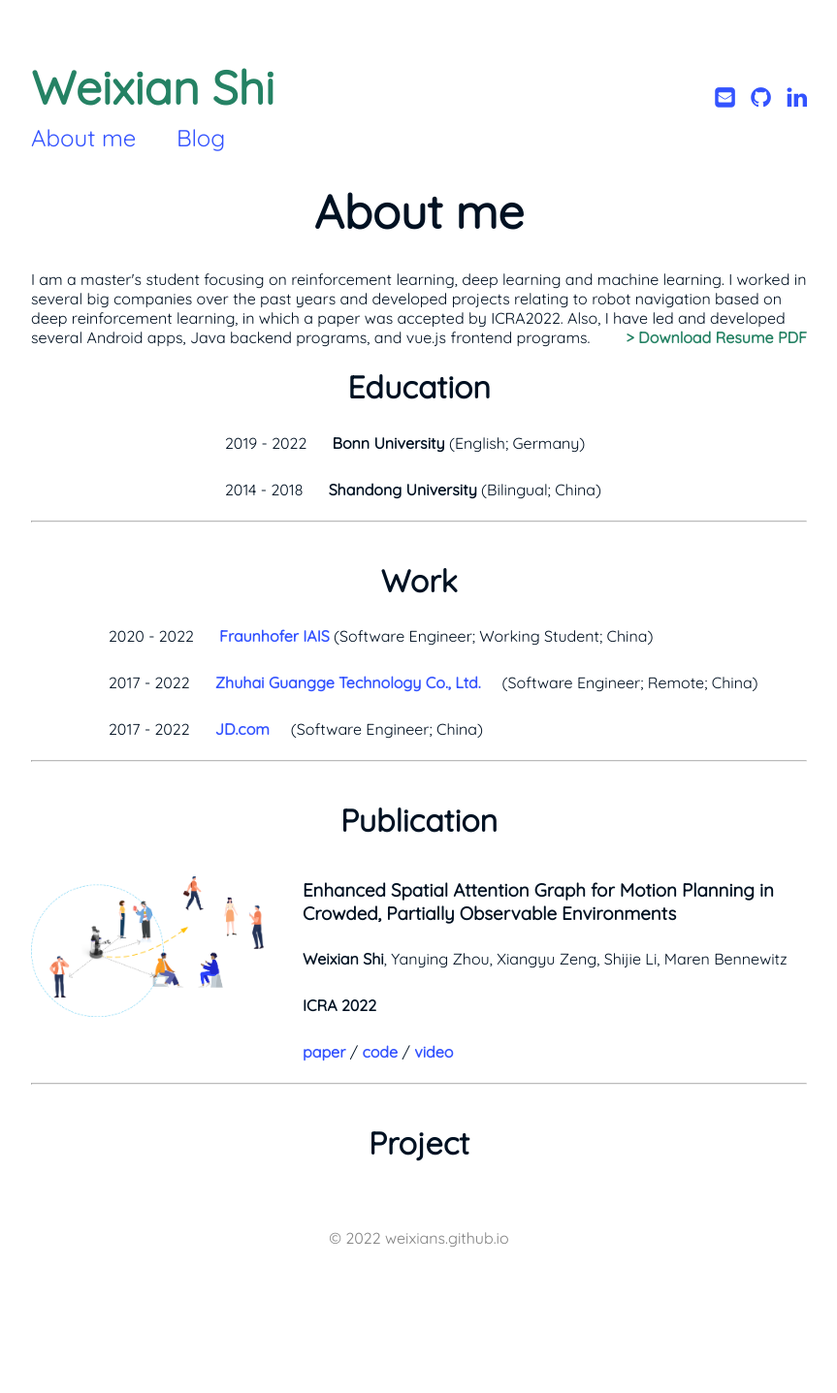
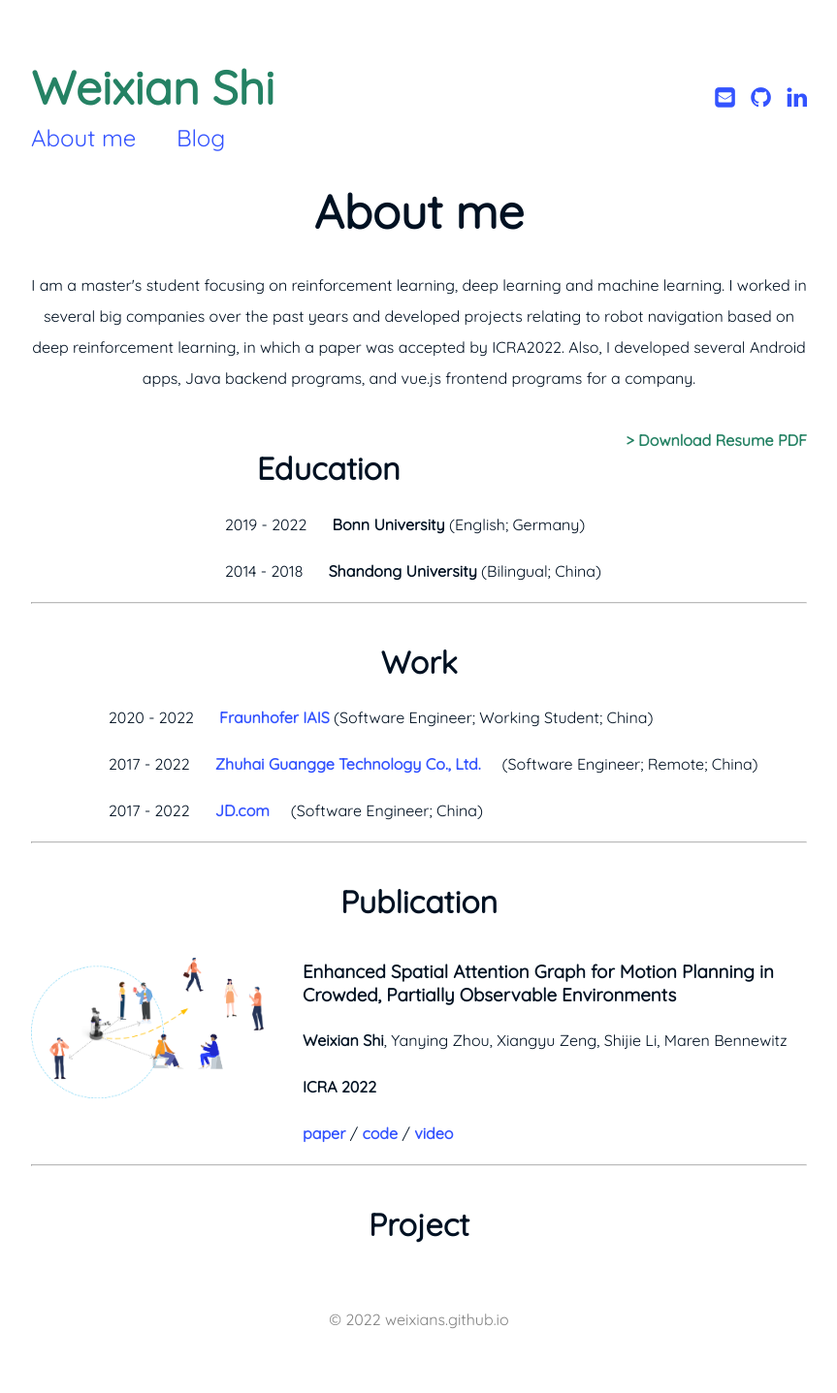
Before and after one commit to weixians/weixians.github.io, a Jekyll site: the page built from about_me.html, in a window 1280 px wide. Shown: the whole page at 97% size, without its empty margins (208-1071 px from the left). Built offline with Jekyll 4.4.1, drawn with Linux system fonts in a browser that asks for light colours; before the commit the page ends 1353 px from its top, so only the background shows below that.

Commit message:
change content

```diff
--- a/about_me.html
+++ b/about_me.html
@@ -17,16 +17,16 @@
     }
 </style>
 
-<span style="text-align: center">
+<p style="text-align: center">
     I am a master's student focusing on reinforcement learning, deep learning and machine learning.
     I worked in several big companies over the past years and developed projects relating to robot navigation based on deep reinforcement
-    learning, in which a paper was accepted by ICRA2022. Also, I have led and developed several Android apps, Java backend programs, and
-    vue.js frontend programs.
-</span>
+    learning, in which a paper was accepted by ICRA2022. Also, I developed several Android apps, Java backend programs, and
+    vue.js frontend programs for a company.
+</p>
 
-<span style="float: right; ">
+<p style="float: right; ">
     <a href="{{ '/assets/resume.pdf' | prepend: site.baseurl }}"><strong>> Download Resume PDF</strong></a>
-</span>
+</p>
 <br>
 
 <div style="text-align: center;">
```
